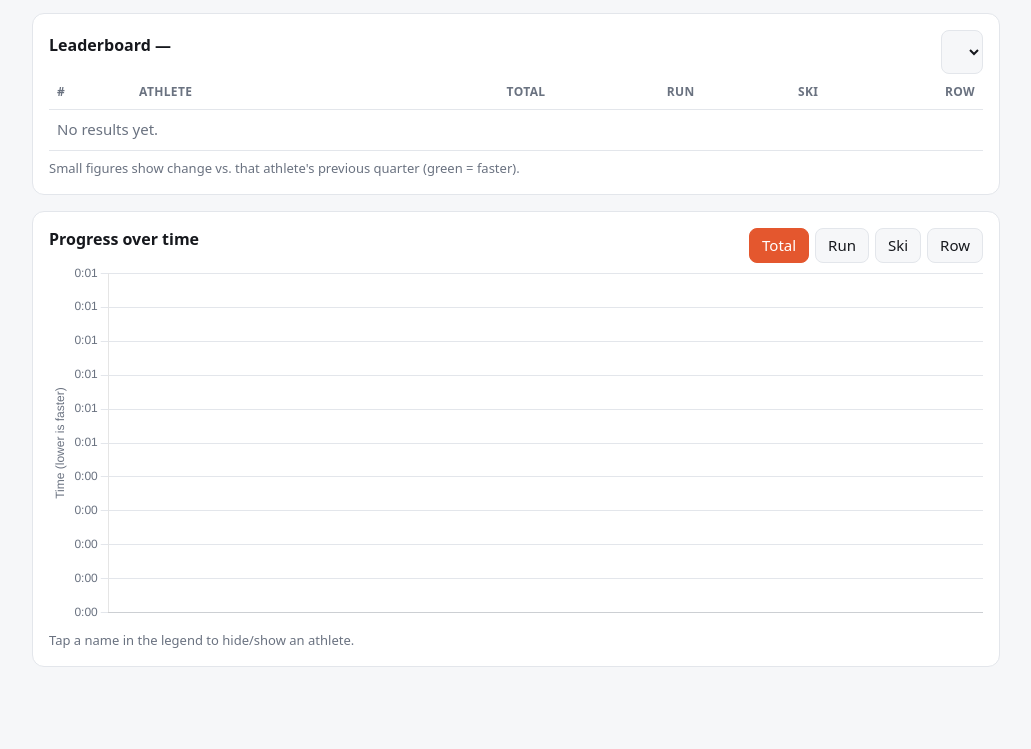
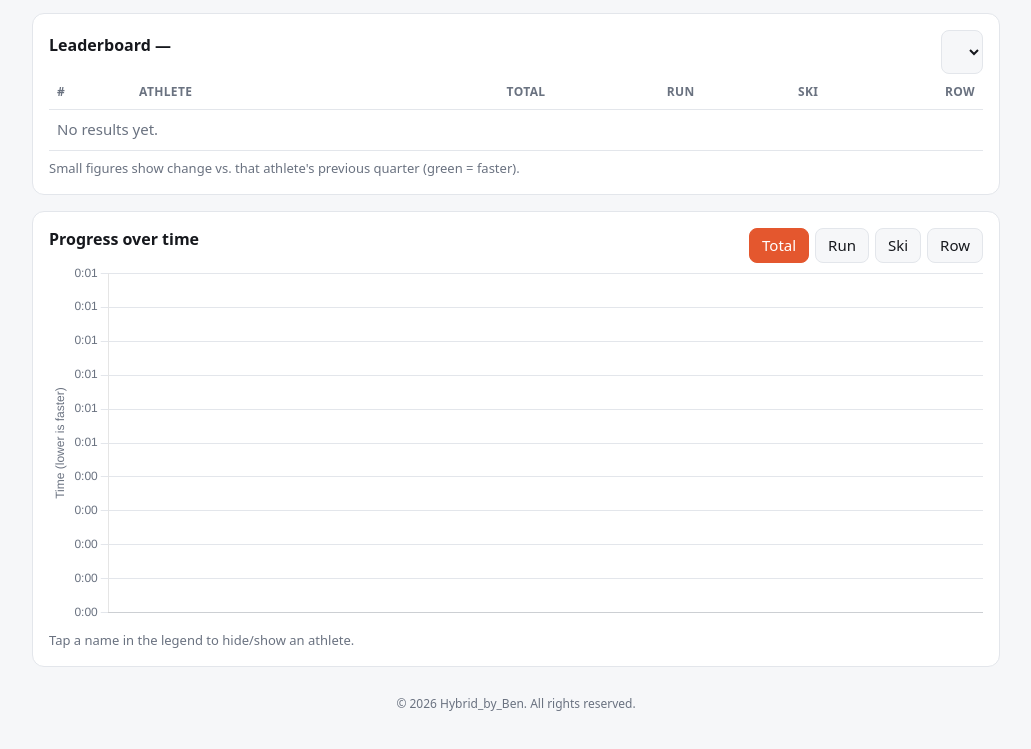
Before and after one commit to brodeurbenjamin/baseline, a plain HTML site: page site/index.html in a window 1280 px wide. Shown: the part 407-1156 px from the top of the page, without its empty margins (124-1155 px from the left). Drawn offline with nearby package versions, Linux system fonts and the light colour scheme; files whose address does not match are found by name.

Commit message:
Add copyright notice (all rights reserved)
LICENSE file, page footer, README section and script header.

Co-Authored-By: Claude Opus 5.5 <noreply@anthropic.com>
Claude-Session: https://claude.ai/code/session_01AWKtBfoZe1Xodtw8kxTQHe

```diff
--- a/site/index.html
+++ b/site/index.html
@@ -49,6 +49,7 @@
   .banner { background:#fff3cd; color:#5c4400; border-radius:8px; padding:8px 12px; margin-bottom:16px; font-size:14px }
   .note { color:var(--muted); font-size:13px; margin:8px 0 0 }
   select.q { width:auto }
+  footer { color:var(--muted); font-size:12px; text-align:center; margin-top:28px }
 </style>
 </head>
 <body>
@@ -94,6 +95,7 @@
     <div class="chartbox"><canvas id="chart"></canvas></div>
     <p class="note">Tap a name in the legend to hide/show an athlete.</p>
   </div>
+  <footer>© 2026 Hybrid_by_Ben. All rights reserved.</footer>
 </div>
 
 <script src="https://cdnjs.cloudflare.com/ajax/libs/Chart.js/4.4.1/chart.umd.min.js"></script>
```
Also changed, not shown: 3 other files.
